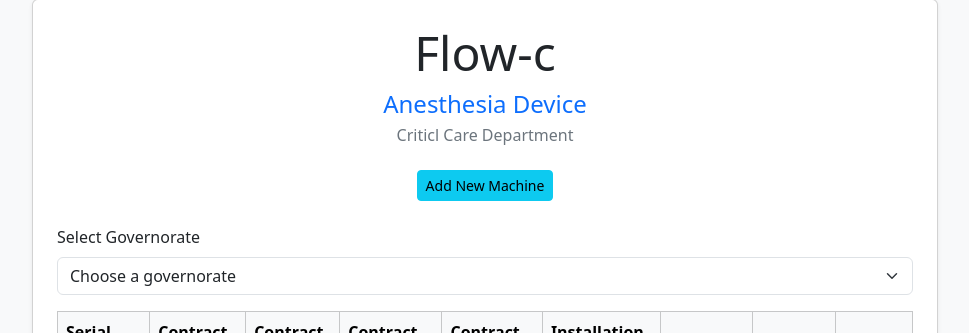
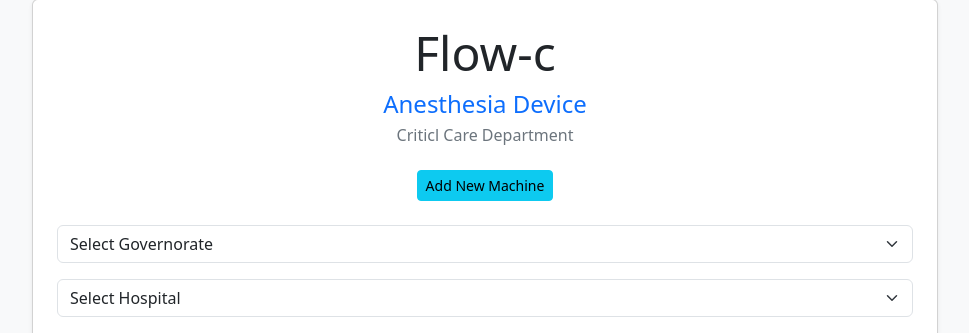
Before and after one commit to MoMaherB/Biomedical-maintenance-system-Webstack-Portfolio-Project, a Flask app: page /models/5/machines/ in a window 1280 px wide. Shown: the part 153-486 px from the top of the page, without its empty margins (155-1124 px from the left). Run offline with Flask 3, Linux system fonts and the light colour scheme; lists and menus that the app fills with data are empty.

Commit message:
filter machines by area and hospital

```diff
--- a/maintenance_system/Templates/machines.html
+++ b/maintenance_system/Templates/machines.html
@@ -22,14 +22,26 @@
 				</div>
 				<!-- Form for selecting governorate -->
 				<form method="GET" action="{{ url_for('machines', model_id=model.id) }}">
-					<div class="mb-3">
-						<label for="governorate" class="form-label">Select Governorate</label>
+					<div class="mb-3 ">
 						<select id="governorate" name="governorate" class="form-select" onchange="this.form.submit()">
-							<option value="">Choose a governorate</option>
+							<option value="">Select Governorate</option>
 							{% for governorate in governorates %}
 							<option value="{{ governorate }}" {% if request.args.get('governorate')==governorate
 								%}selected{% endif %}>
 								{{ governorate }}
+							</option>
+							{% endfor %}
+						</select>
+					</div>
+				</form>
+				<!-- Form for selecting hospital -->
+				<form method="GET" action="{{ url_for('machines', model_id=model.id) }}">
+					<div class="mb-3 ">
+						<select id="hospital" name="hospital" class="form-select" onchange="this.form.submit()">
+							<option value="">Select Hospital</option>
+							{% for hospital in hospitals %}
+							<option value="{{ hospital.id }}" {% if request.args.get('hospital')==hospital.id %}selected{% endif %}>
+								{{ hospital.name }}
 							</option>
 							{% endfor %}
 						</select>
--- a/maintenance_system/routes.py
+++ b/maintenance_system/routes.py
@@ -215,9 +215,17 @@ def machines(model_id):
     governorates = [
     hospital.governorate
     for hospital in db.session.query(Hospital.governorate).group_by(Hospital.governorate).all()]
-    # print(request.args.get('governorate'))
+    hospitals = Hospital.query.all()
+
+    if request.args.get('governorate'):
+        machines = [machine for machine in machines if machine.hospital.governorate == request.args.get('governorate')]
+        hospitals = [hospital for hospital in hospitals if hospital.governorate == request.args.get('governorate')]
+
+    if request.args.get('hospital'):
+        machines = [machine for machine in machines if machine.hospital_id == int(request.args.get('hospital'))]
+
     return render_template('machines.html',
-                model=model, machines=machines, governorates=governorates)
+                model=model, machines=machines, governorates=governorates, hospitals=hospitals)
 
 @app.route('/models/<int:model_id>/add_machine', methods=['GET', 'POST'])
 def add_machine(model_id):
```
Also changed, not shown: instance/maintenance_system.db.
